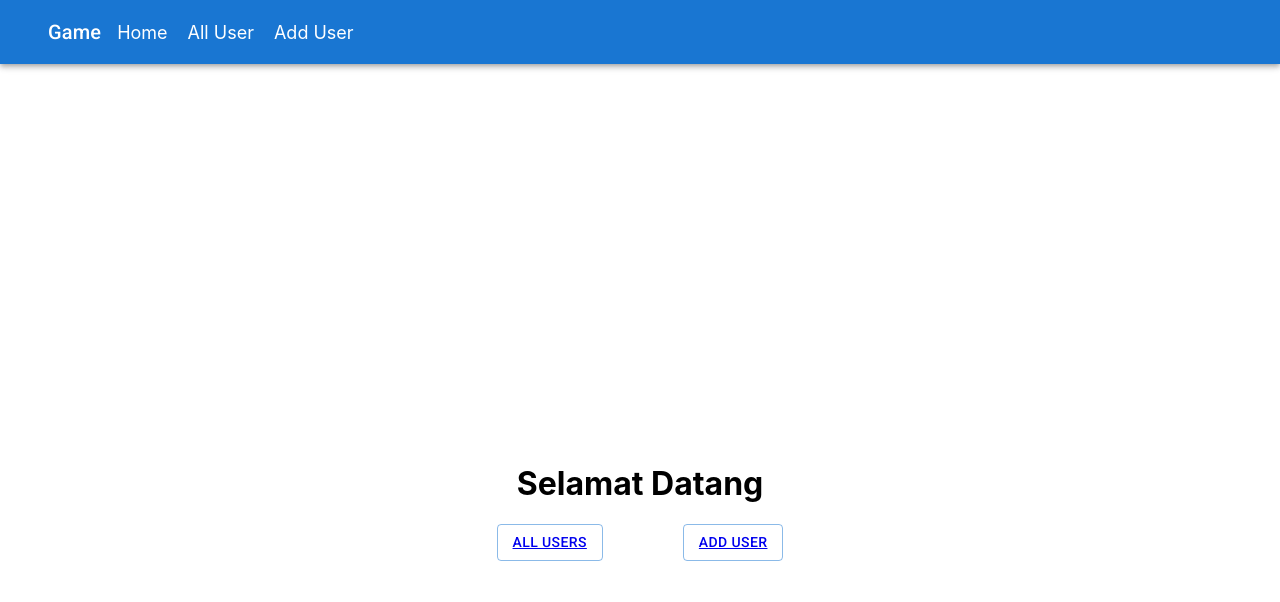
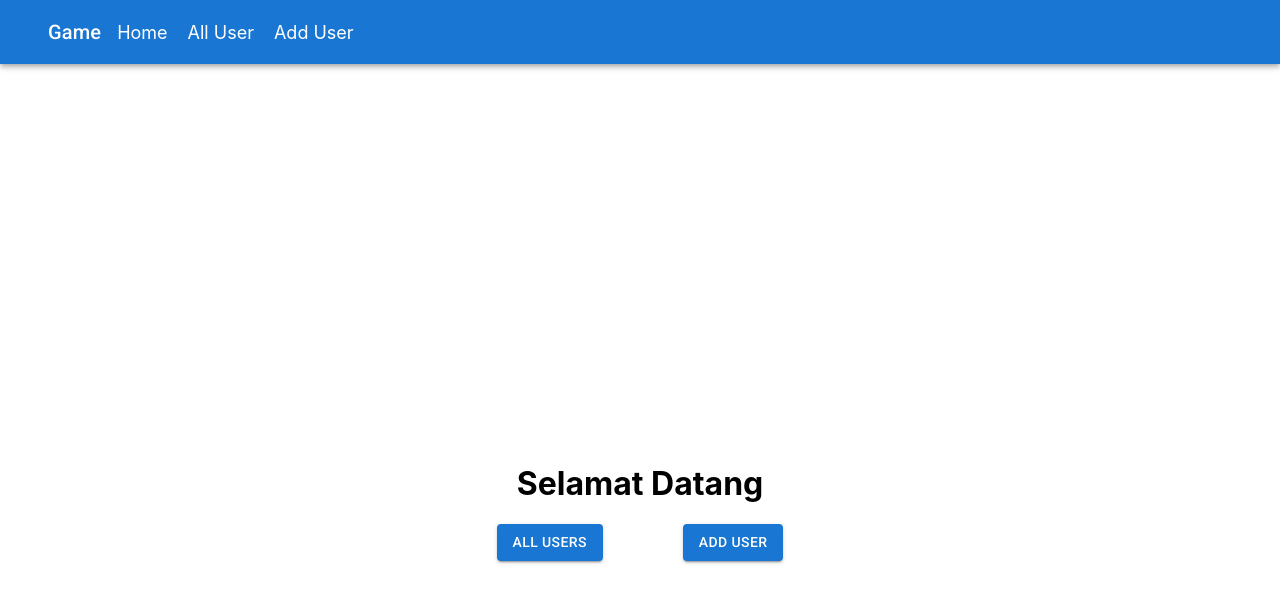
Before and after one commit to saufiroja/challange-6, a React (Create React App) app in the folder client/: page / in a window 1280 px wide. Shown: the top 602 px of the page. Built offline with nearby package versions, Linux system fonts and the light colour scheme.

Commit message:
menambah style di link

```diff
--- a/client/src/components/home/HomeComponents.jsx
+++ b/client/src/components/home/HomeComponents.jsx
@@ -1,6 +1,7 @@
 import { Button, Container } from "@mui/material";
 import { Box } from "@mui/system";
 import { Link } from "react-router-dom";
+import styles from "./Home.module.css";
 
 import React from "react";
 
@@ -16,11 +17,9 @@ const HomeComponents = () => {
             marginRight: 10,
           }}
         >
-          <Button variant="outlined" sx={{ textDecoration: "none" }}>
-            <Link to="/users" exact>
-              All Users
-            </Link>
-          </Button>
+          <Link className={styles.link} to="/users" exact>
+            <Button variant="contained">All Users</Button>
+          </Link>
         </Box>
         <Box
           sx={{
@@ -28,11 +27,11 @@ const HomeComponents = () => {
             justifyContent: "center",
           }}
         >
-          <Button variant="outlined" sx={{ textDecoration: "none" }}>
-            <Link to="/adduser" exact>
+          <Link className={styles.link} to="/adduser" exact>
+            <Button variant="contained" sx={{ textDecoration: "none" }}>
               Add User
-            </Link>
-          </Button>
+            </Button>
+          </Link>
         </Box>
       </Container>
     </>
```
